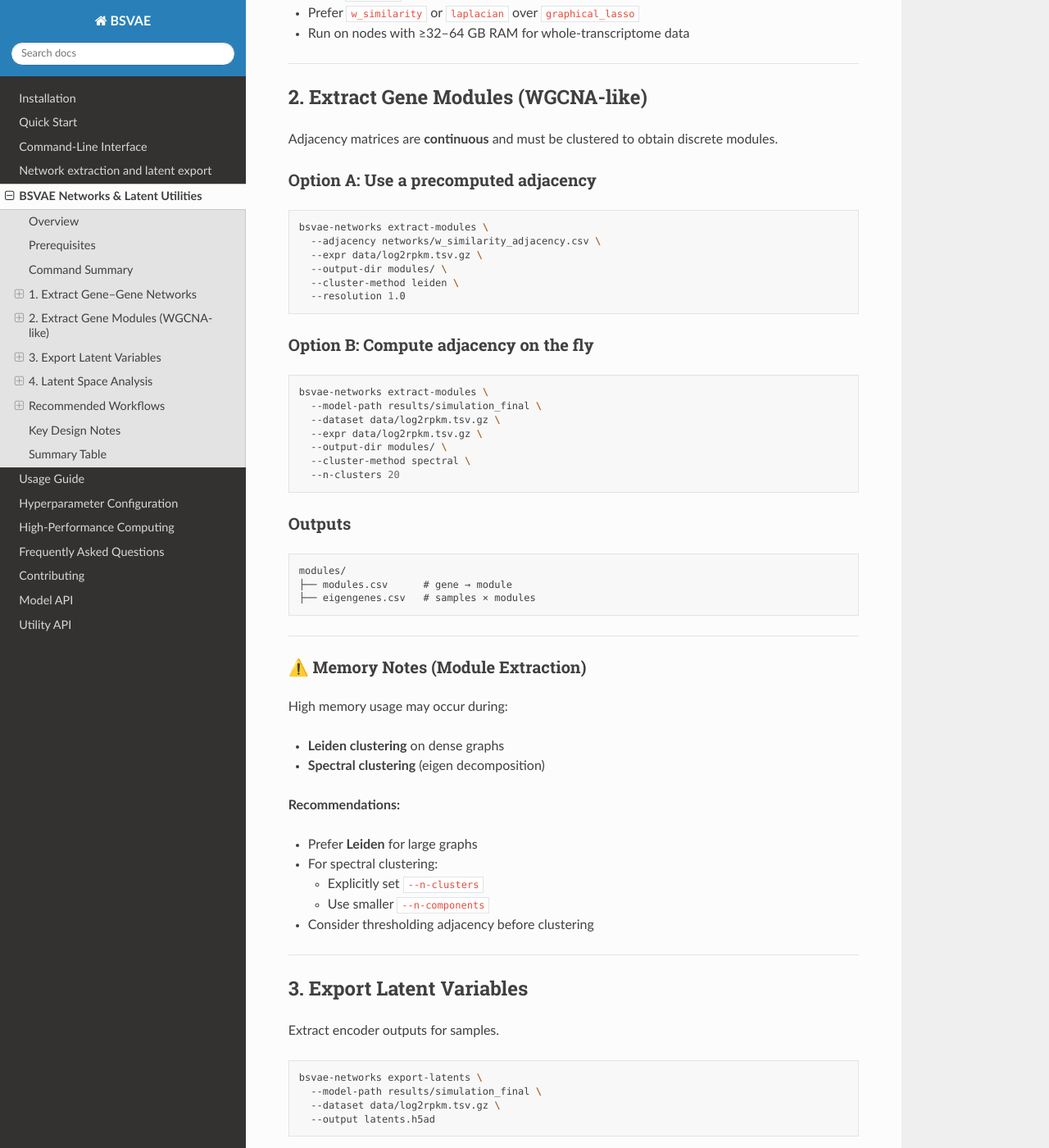
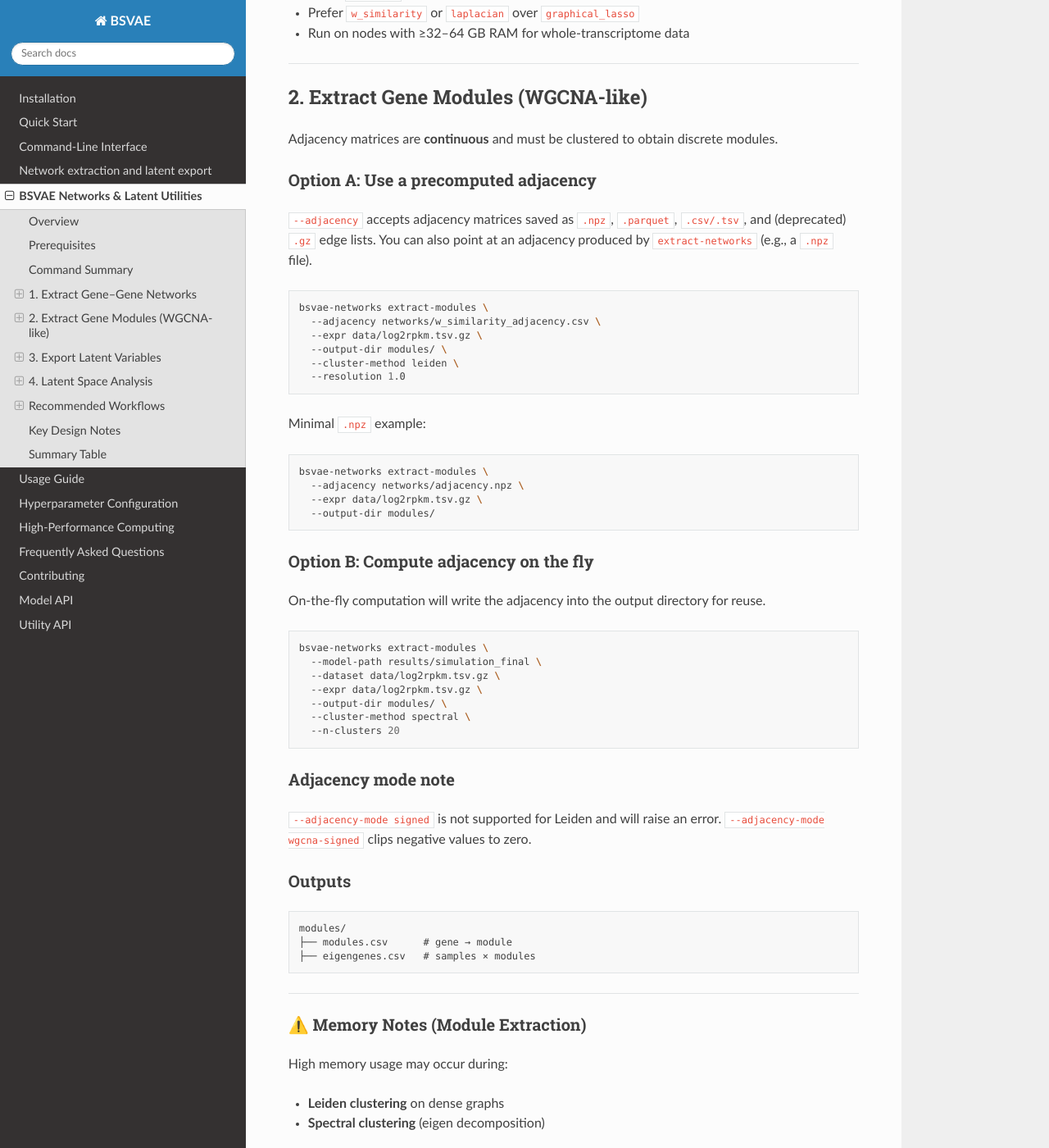
Before and after one commit to heart-gen/BSVAE, a Sphinx documentation site: the page built from docs/bsvae_networks.md, in a window 1280 px wide and 1400 px high, scrolled down 2720 px. Shown: the whole window at 82% size. Built offline with Sphinx 7.4.7 and the Read the Docs theme 3.1.0, drawn with Linux system fonts in a browser that asks for light colours.

Commit message:
Update adjacency options in modules docs

````diff
--- a/docs/bsvae_networks.md
+++ b/docs/bsvae_networks.md
@@ -133,6 +133,9 @@ Adjacency matrices are **continuous** and must be clustered to obtain discrete m
 
 ### Option A: Use a precomputed adjacency
 
+`--adjacency` accepts adjacency matrices saved as `.npz`, `.parquet`, `.csv/.tsv`, and (deprecated) `.gz` edge lists.
+You can also point at an adjacency produced by `extract-networks` (e.g., a `.npz` file).
+
 ```bash
 bsvae-networks extract-modules \
   --adjacency networks/w_similarity_adjacency.csv \
@@ -142,7 +145,18 @@ bsvae-networks extract-modules \
   --resolution 1.0
 ```
 
+Minimal `.npz` example:
+
+```bash
+bsvae-networks extract-modules \
+  --adjacency networks/adjacency.npz \
+  --expr data/log2rpkm.tsv.gz \
+  --output-dir modules/
+```
+
 ### Option B: Compute adjacency on the fly
+
+On-the-fly computation will write the adjacency into the output directory for reuse.
 
 ```bash
 bsvae-networks extract-modules \
@@ -153,6 +167,11 @@ bsvae-networks extract-modules \
   --cluster-method spectral \
   --n-clusters 20
 ```
+
+### Adjacency mode note
+
+`--adjacency-mode signed` is not supported for Leiden and will raise an error.
+`--adjacency-mode wgcna-signed` clips negative values to zero.
 
 ### Outputs
 
````
